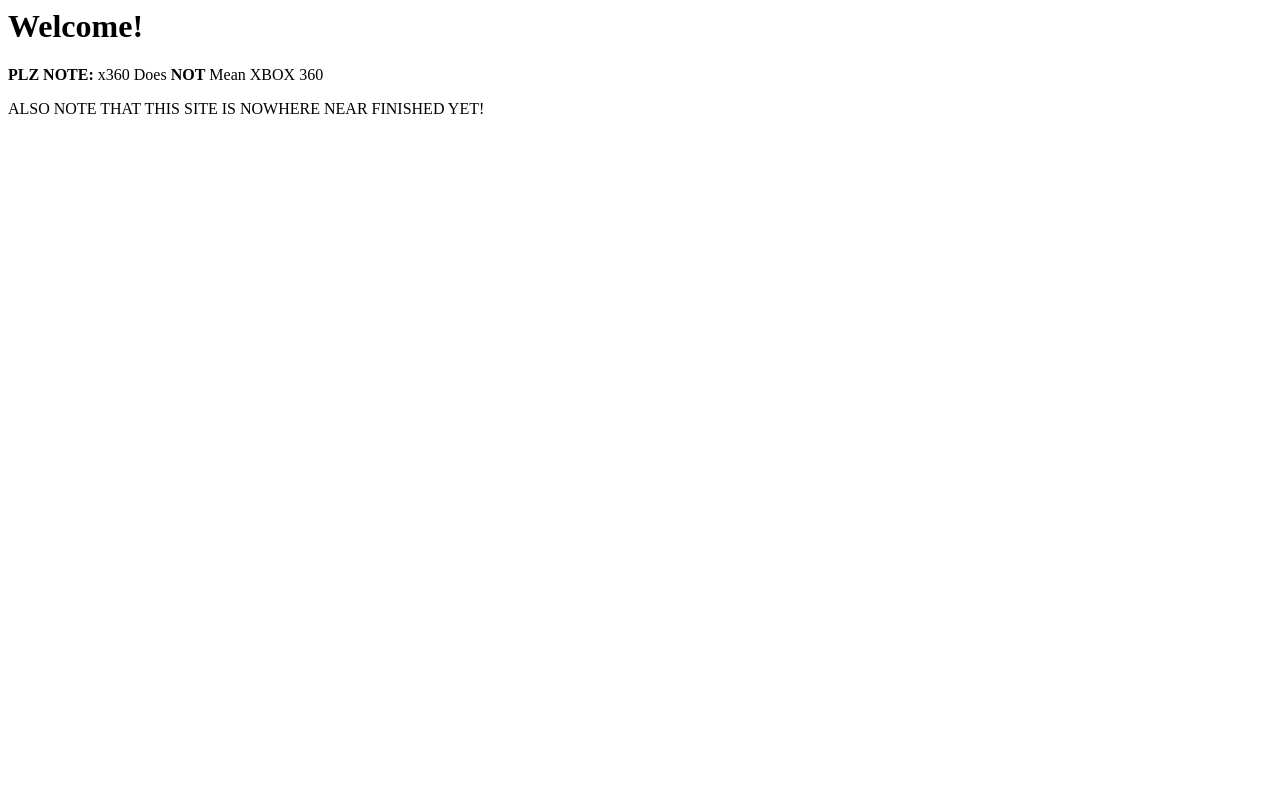
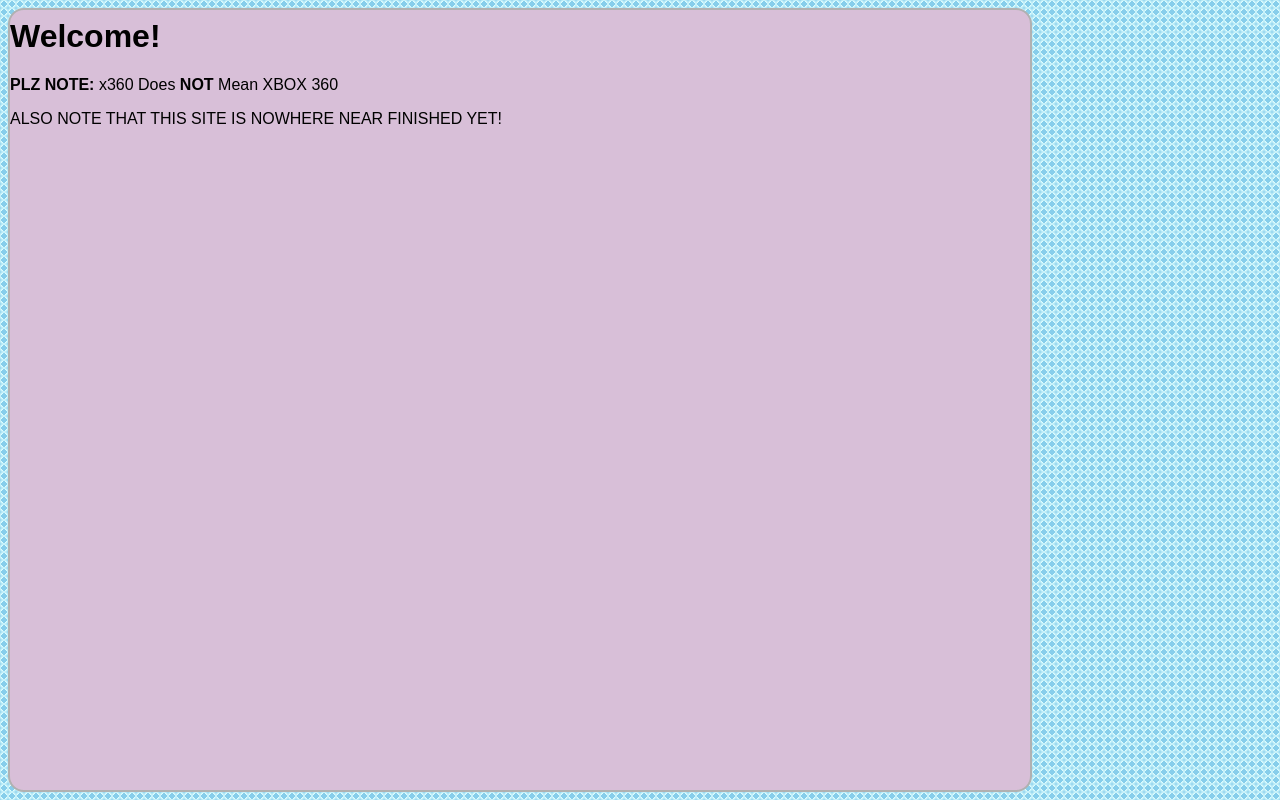
Before and after one commit to theawesomejamie/mehwebsite, a plain HTML site: page index.html in a window 1280 px wide. Drawn offline with Linux system fonts and the light colour scheme; files that its build step writes are made by us from their sources.

Commit message:
Update index.html

```diff
--- a/index.html
+++ b/index.html
@@ -1,8 +1,11 @@
 <html>
-  <body>
-    <title>X360 GAMING</title>
-    <h1>Welcome!</h1>
-    <p><strong>PLZ NOTE: </strong>x360 Does <strong>NOT</strong> Mean XBOX 360</p>
-    <p>ALSO NOTE THAT THIS SITE IS NOWHERE NEAR FINISHED YET!</p>
+  <head>
+      <title>X360 GAMING</title>
+    <link type="text/css" rel="stylesheet" href="master/indexhtml.css"/>
+  </head>
+    <body>
+      <h1>Welcome!</h1>
+      <p><strong>PLZ NOTE: </strong>x360 Does <strong>NOT</strong> Mean XBOX 360</p>
+      <p>ALSO NOTE THAT THIS SITE IS NOWHERE NEAR FINISHED YET!</p>
   </body>
 </html>
```
